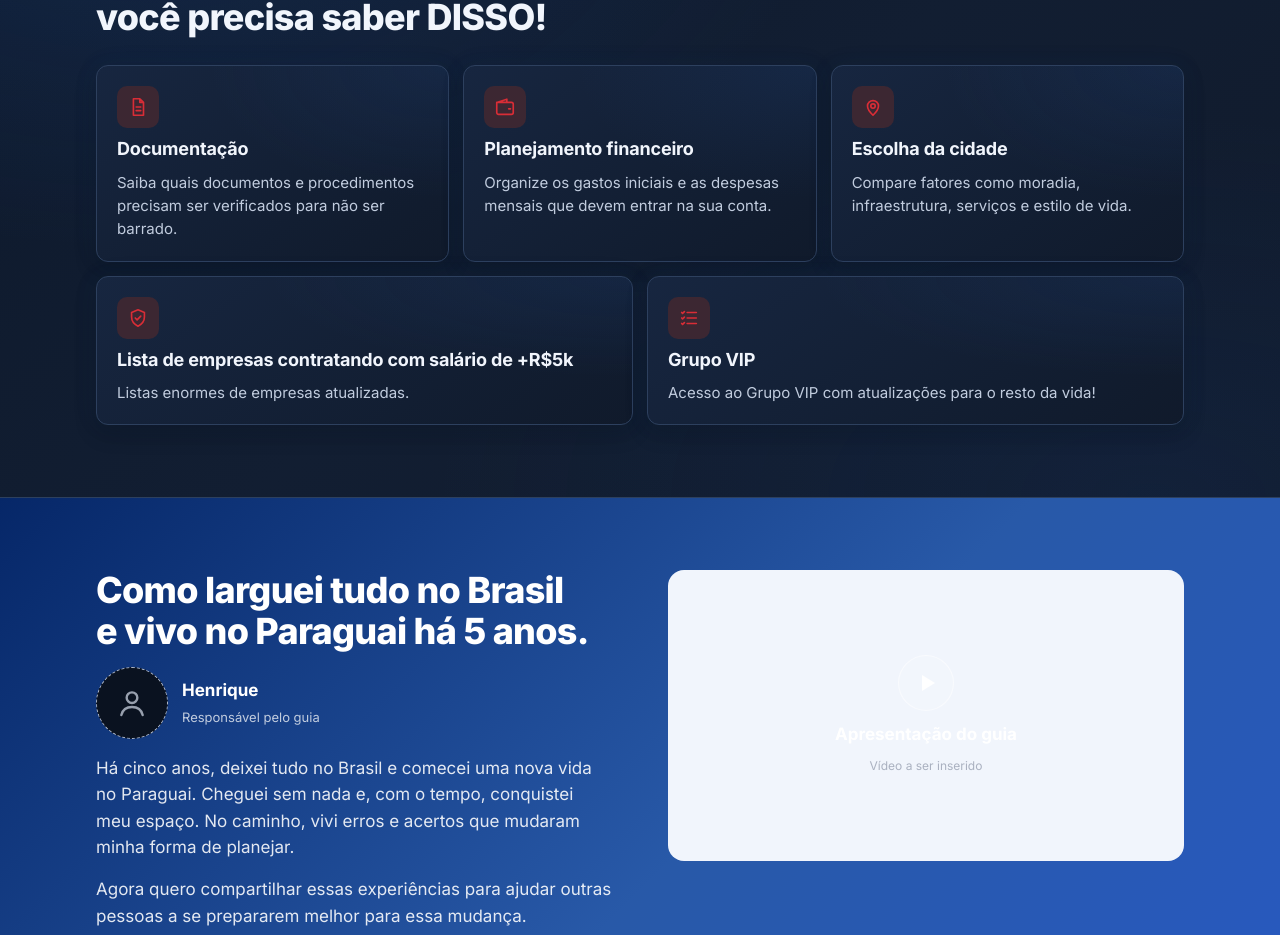
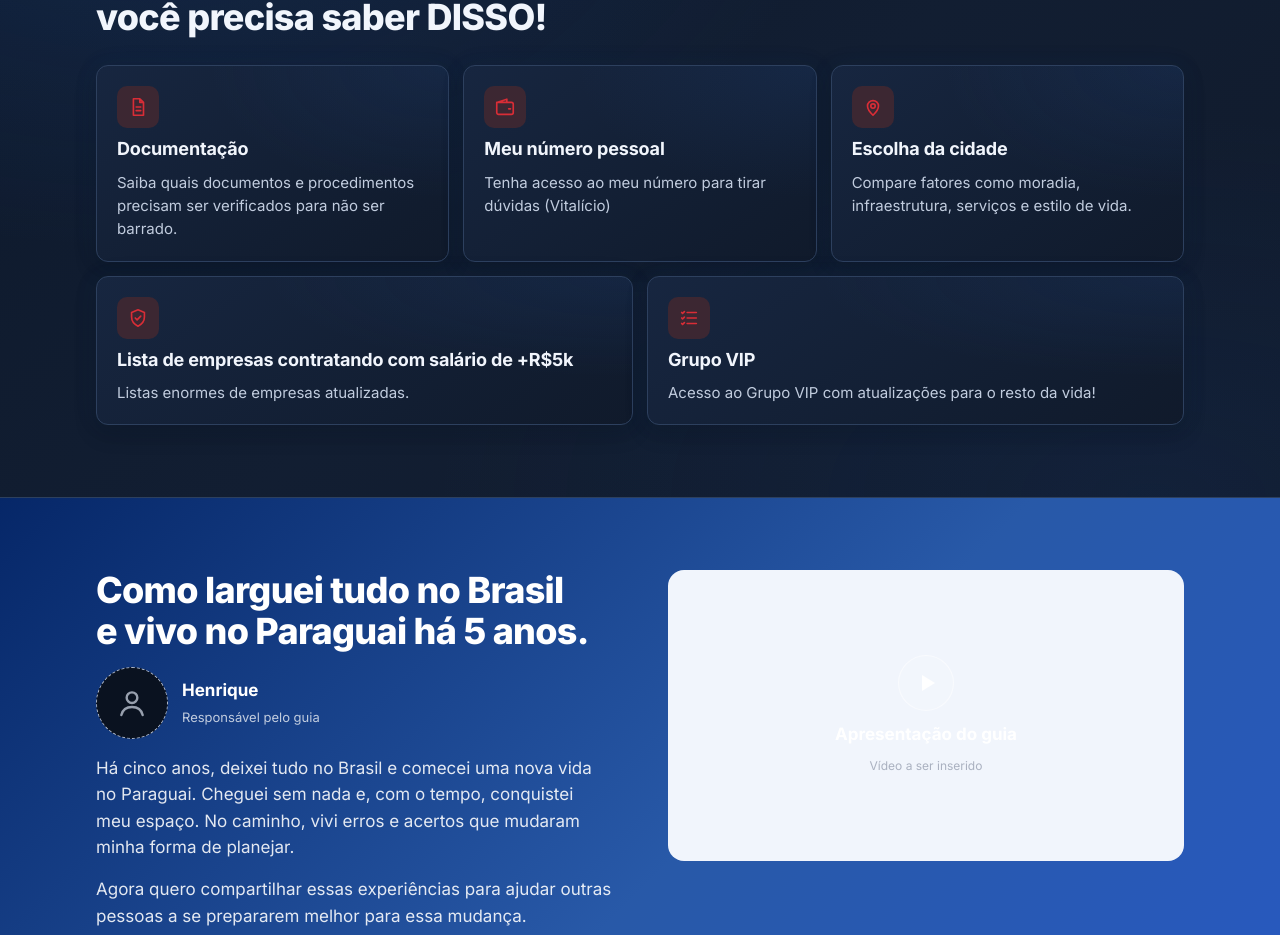
Before and after one commit to eduardoftn1/DSL, a React (Vite) app: page / in a window 1280 px wide. Shown: the part 1051-1986 px from the top of the page. Built offline with nearby package versions, Linux system fonts and the light colour scheme.

Commit message:
troque: Planejamento financeiro
Gerado pelo Zenly.

```diff
--- a/src/sections/Info.jsx
+++ b/src/sections/Info.jsx
@@ -5,7 +5,7 @@ import Icon from "../components/Icon";
 /* ---------- Identificação ---------- */
 const PROBLEMS = [
   { icon: "doc", title: "Documentação", text: "Saiba quais documentos e procedimentos precisam ser verificados para não ser barrado." },
-  { icon: "wallet", title: "Planejamento financeiro", text: "Organize os gastos iniciais e as despesas mensais que devem entrar na sua conta." },
+  { icon: "wallet", title: "Meu número pessoal", text: "Tenha acesso ao meu número para tirar dúvidas (Vitalício)" },
   { icon: "pin", title: "Escolha da cidade", text: "Compare fatores como moradia, infraestrutura, serviços e estilo de vida." },
   { icon: "shield", title: "Lista de empresas contratando com salário de +R$5k", text: "Listas enormes de empresas atualizadas." },
   { icon: "list", title: "Grupo VIP", text: "Acesso ao Grupo VIP com atualizações para o resto da vida!" },
```
